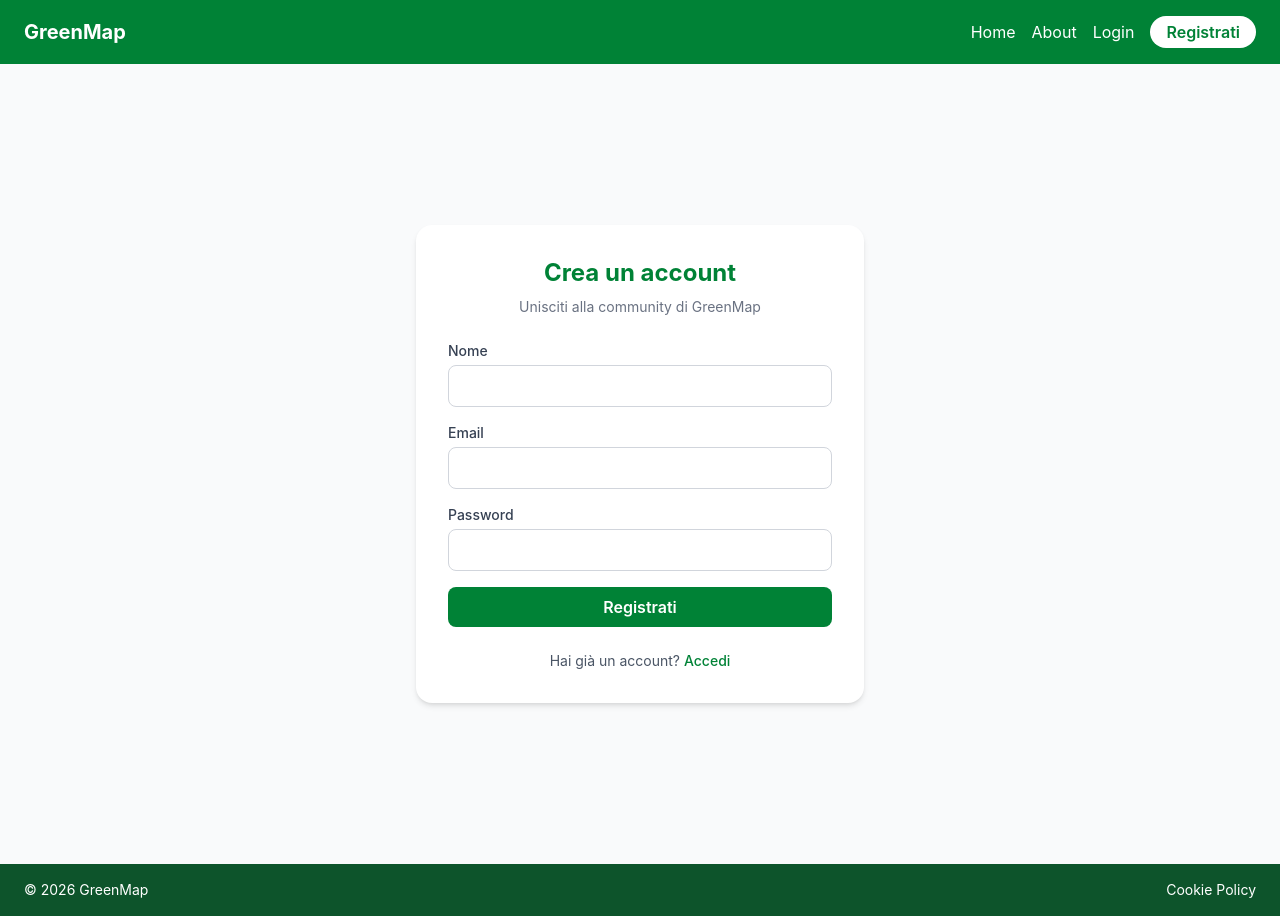
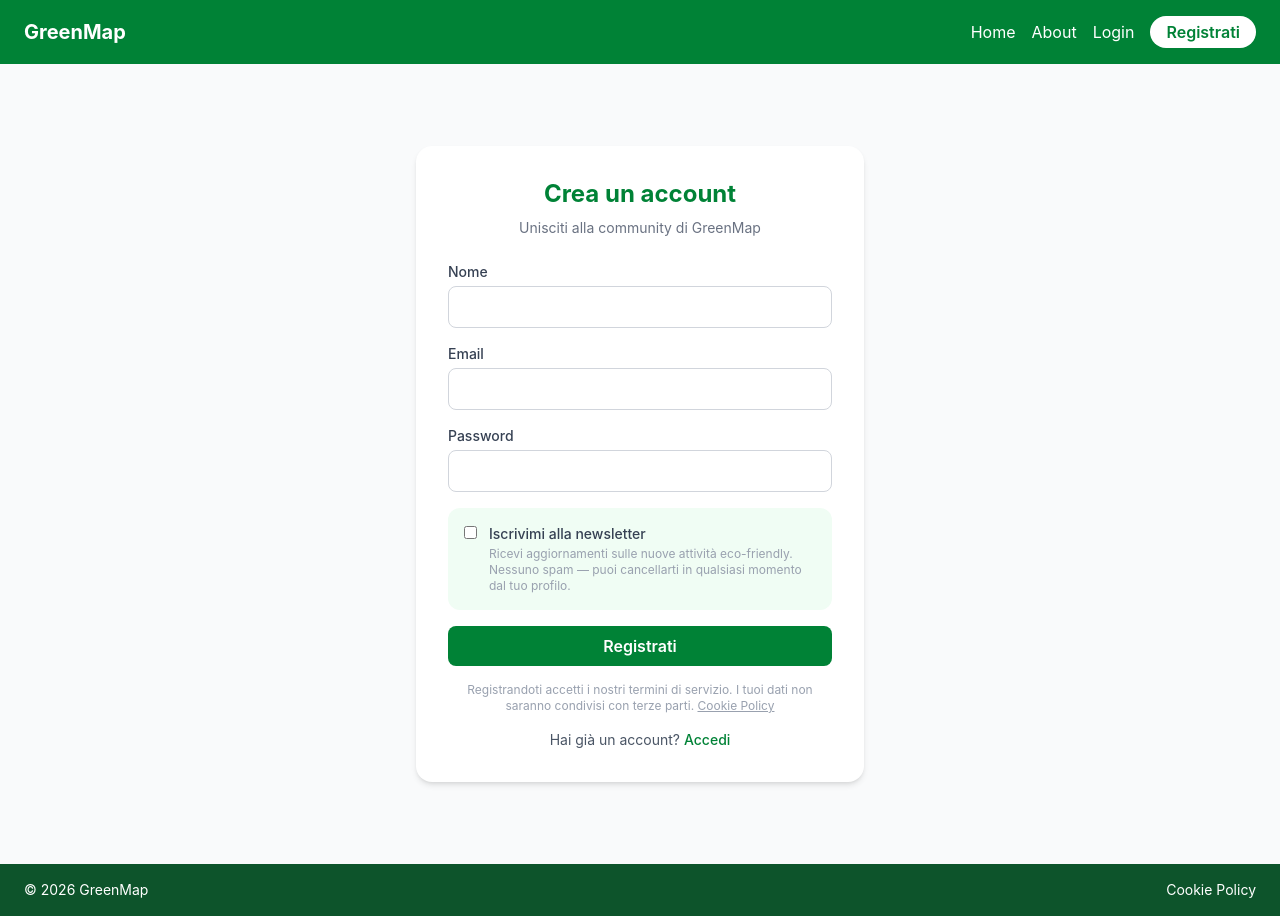
Before and after one commit to FabioDeiana/Frontend, a React app: page /register in a window 1280 px wide. Built offline with nearby package versions, Linux system fonts and the light colour scheme; no server answers; the HTML template or start-up script is replaced by a standard one.

Commit message:
newsletter on profile.jsx & register.jsx

```diff
--- a/src/pages/Profile.jsx
+++ b/src/pages/Profile.jsx
@@ -40,8 +40,11 @@ function Profile() {
   const [reviews, setReviews] = useState([]);
   const [loading, setLoading] = useState(true);
   const [saving, setSaving] = useState(false);
+  const [newsletterLoading, setNewsletterLoading] = useState(false);
   const [error, setError] = useState(null);
   const [successMessage, setSuccessMessage] = useState(null);
+  const [newsletterMessage, setNewsletterMessage] = useState(null);
+  const [newsletterError, setNewsletterError] = useState(null);
 
   const [formData, setFormData] = useState({
     name: "",
@@ -113,6 +116,30 @@ function Profile() {
       setError("Errore durante il salvataggio");
     } finally {
       setSaving(false);
+    }
+  };
+
+  const handleNewsletter = async (subscribed) => {
+    setNewsletterLoading(true);
+    setNewsletterMessage(null);
+    setNewsletterError(null);
+
+    try {
+      const response = await axios.put(
+        "http://localhost:5000/api/newsletter/preference",
+        { subscribed },
+        { headers: { Authorization: `Bearer ${accessToken}` } }
+      );
+      login(response.data.user, accessToken);
+      setNewsletterMessage(
+        subscribed
+          ? "Iscritto alla newsletter con successo!"
+          : "Disiscrizione avvenuta con successo."
+      );
+    } catch (err) {
+      setNewsletterError("Errore durante l'aggiornamento della preferenza");
+    } finally {
+      setNewsletterLoading(false);
     }
   };
 
@@ -218,7 +245,52 @@ function Profile() {
         </div>
       </div>
 
-      {/* Messaggi */}
+      {/* Newsletter */}
+      <div className="bg-white rounded-2xl shadow-sm border border-gray-100 p-6 mb-6">
+        <h2 className="text-lg font-semibold mb-2">📧 Newsletter</h2>
+        <p className="text-sm text-gray-500 mb-4">
+          {user?.newsletter?.subscribed
+            ? "Sei attualmente iscritto alla newsletter."
+            : "Non sei iscritto alla newsletter."}
+        </p>
+
+        {newsletterMessage && (
+          <p className="bg-green-100 text-green-700 text-sm px-4 py-2 rounded-lg mb-4">
+            {newsletterMessage}
+          </p>
+        )}
+        {newsletterError && (
+          <p className="bg-red-100 text-red-700 text-sm px-4 py-2 rounded-lg mb-4">
+            {newsletterError}
+          </p>
+        )}
+
+        <div className="flex gap-3">
+          {!user?.newsletter?.subscribed ? (
+            <button
+              onClick={() => handleNewsletter(true)}
+              disabled={newsletterLoading}
+              className="bg-green-700 text-white font-semibold px-5 py-2 rounded-lg hover:bg-green-800 transition disabled:opacity-50"
+            >
+              {newsletterLoading ? "Attendere..." : "Iscrivimi"}
+            </button>
+          ) : (
+            <button
+              onClick={() => handleNewsletter(false)}
+              disabled={newsletterLoading}
+              className="bg-red-100 text-red-600 font-semibold px-5 py-2 rounded-lg hover:bg-red-200 transition disabled:opacity-50"
+            >
+              {newsletterLoading ? "Attendere..." : "Cancella iscrizione"}
+            </button>
+          )}
+        </div>
+
+        <p className="text-xs text-gray-400 mt-3">
+          Utilizziamo la tua email solo per aggiornarti sulle nuove attività di GreenMap. Nessuno spam.
+        </p>
+      </div>
+
+      {/* Messaggi salvataggio */}
       {error && (
         <p className="bg-red-100 text-red-700 text-sm px-4 py-2 rounded-lg mb-4">
           {error}
--- a/src/pages/Register.jsx
+++ b/src/pages/Register.jsx
@@ -12,6 +12,7 @@ function Register() {
     email: "",
     password: "",
   });
+  const [newsletter, setNewsletter] = useState(false);
   const [error, setError] = useState(null);
   const [loading, setLoading] = useState(false);
 
@@ -35,6 +36,16 @@ function Register() {
       );
 
       login(response.data.user, response.data.accessToken);
+
+      // Se ha scelto la newsletter, la attiviamo subito dopo la registrazione
+      if (newsletter) {
+        await axios.put(
+          "http://localhost:5000/api/newsletter/preference",
+          { subscribed: true },
+          { headers: { Authorization: `Bearer ${response.data.accessToken}` } }
+        );
+      }
+
       navigate("/");
     } catch (err) {
       setError(err.response?.data?.message || "Errore durante la registrazione");
@@ -104,6 +115,26 @@ function Register() {
             />
           </div>
 
+          {/* Newsletter */}
+          <div className="bg-green-50 rounded-xl p-4">
+            <label className="flex items-start gap-3 cursor-pointer">
+              <input
+                type="checkbox"
+                checked={newsletter}
+                onChange={(e) => setNewsletter(e.target.checked)}
+                className="mt-0.5 accent-green-600"
+              />
+              <div>
+                <p className="text-sm font-medium text-gray-700">
+                  Iscrivimi alla newsletter
+                </p>
+                <p className="text-xs text-gray-400 mt-0.5">
+                  Ricevi aggiornamenti sulle nuove attività eco-friendly. Nessuno spam — puoi cancellarti in qualsiasi momento dal tuo profilo.
+                </p>
+              </div>
+            </label>
+          </div>
+
           <button
             type="submit"
             disabled={loading}
@@ -113,7 +144,14 @@ function Register() {
           </button>
         </form>
 
-        <p className="text-sm text-center text-gray-600 mt-6">
+        <p className="text-xs text-gray-400 text-center mt-4">
+          Registrandoti accetti i nostri termini di servizio. I tuoi dati non saranno condivisi con terze parti.{" "}
+          <Link to="/cookie-policy" className="underline">
+            Cookie Policy
+          </Link>
+        </p>
+
+        <p className="text-sm text-center text-gray-600 mt-4">
           Hai già un account?{" "}
           <Link to="/login" className="text-green-700 font-medium hover:underline">
             Accedi
```
